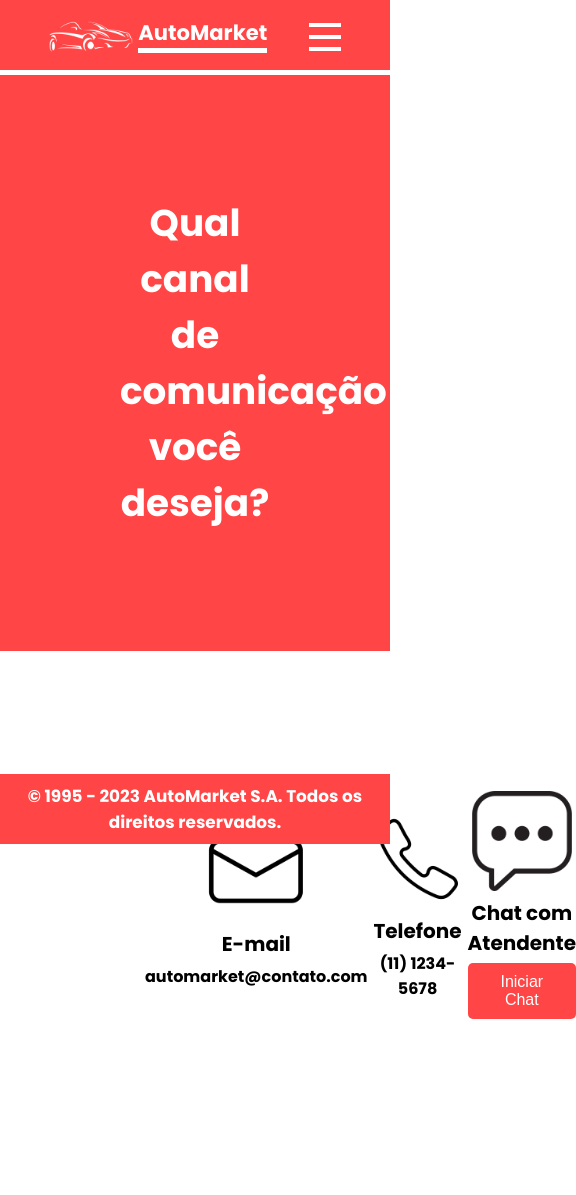
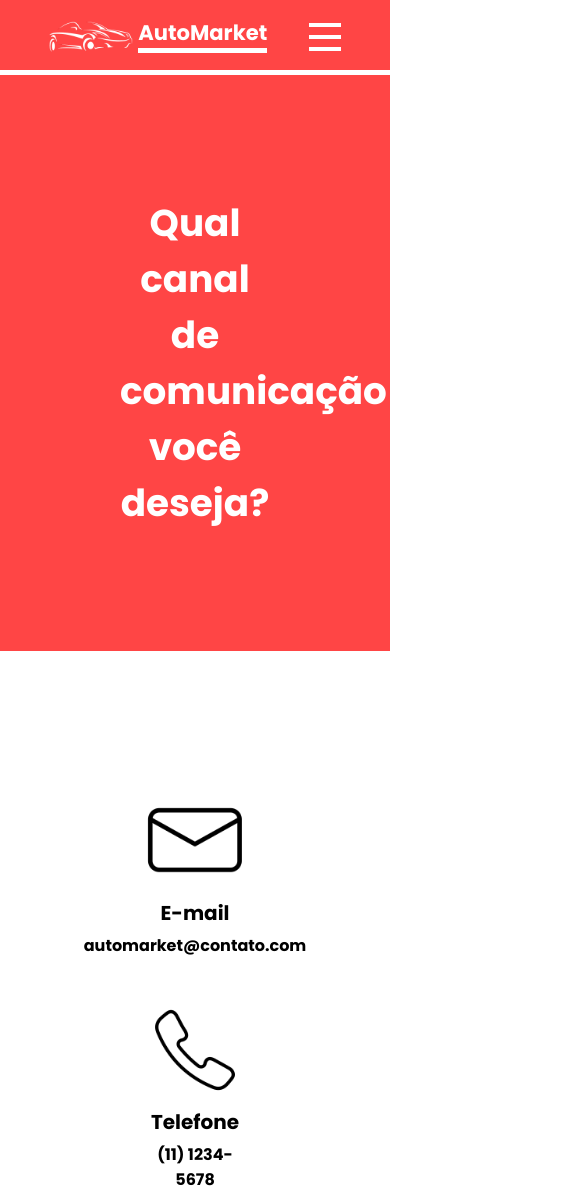
Before and after one commit to JoaoPauloClass/ProjetoHtml, a plain HTML site: page contato.html in a window 390 px wide. Shown: the top 1195 px of the page, 576 px wide, since content can reach past the window. Before the commit the page ends 1164 px from the top, so only its background shows below. Drawn offline with Linux system fonts and the light colour scheme.

Commit message:
'commit-temporario'

```diff
--- a/contato.html
+++ b/contato.html
@@ -27,7 +27,7 @@
                 <li><a href="#">Vendedores</a></li>
                 <li><a href="faq.html">FAQ</a></li>
                 <li><a href="contato.html">Contato</a></li>
-                <li><a href="#" id="header-btn-cadastro">Cadastrar</a></li>
+                <li><a href="cadastro.html" id="header-btn-cadastro">Cadastrar</a></li>
             </ul>
         </nav>
     </header>
--- a/style-contato.css
+++ b/style-contato.css
@@ -175,6 +175,11 @@ header{
     align-items: center;
 }
 
+.contato-info{
+    flex-direction: column;
+    gap: 5vh;
+}
+
 footer p{
     font-size: 2vh;
 }
@@ -216,15 +221,6 @@ main h1 {
     cursor: pointer;
 }
 
-footer {
-    text-align: center;
-    background-color: #ff4545;
-    padding: 10px 0;
-    color: white;
-    position: fixed;
-    bottom: 0;
-}
-
 img {
     width: 100px;
 }
```
Also changed, not shown: faq.html (+1 -1 lines), style-cadastro.css (+4 -4 lines).
